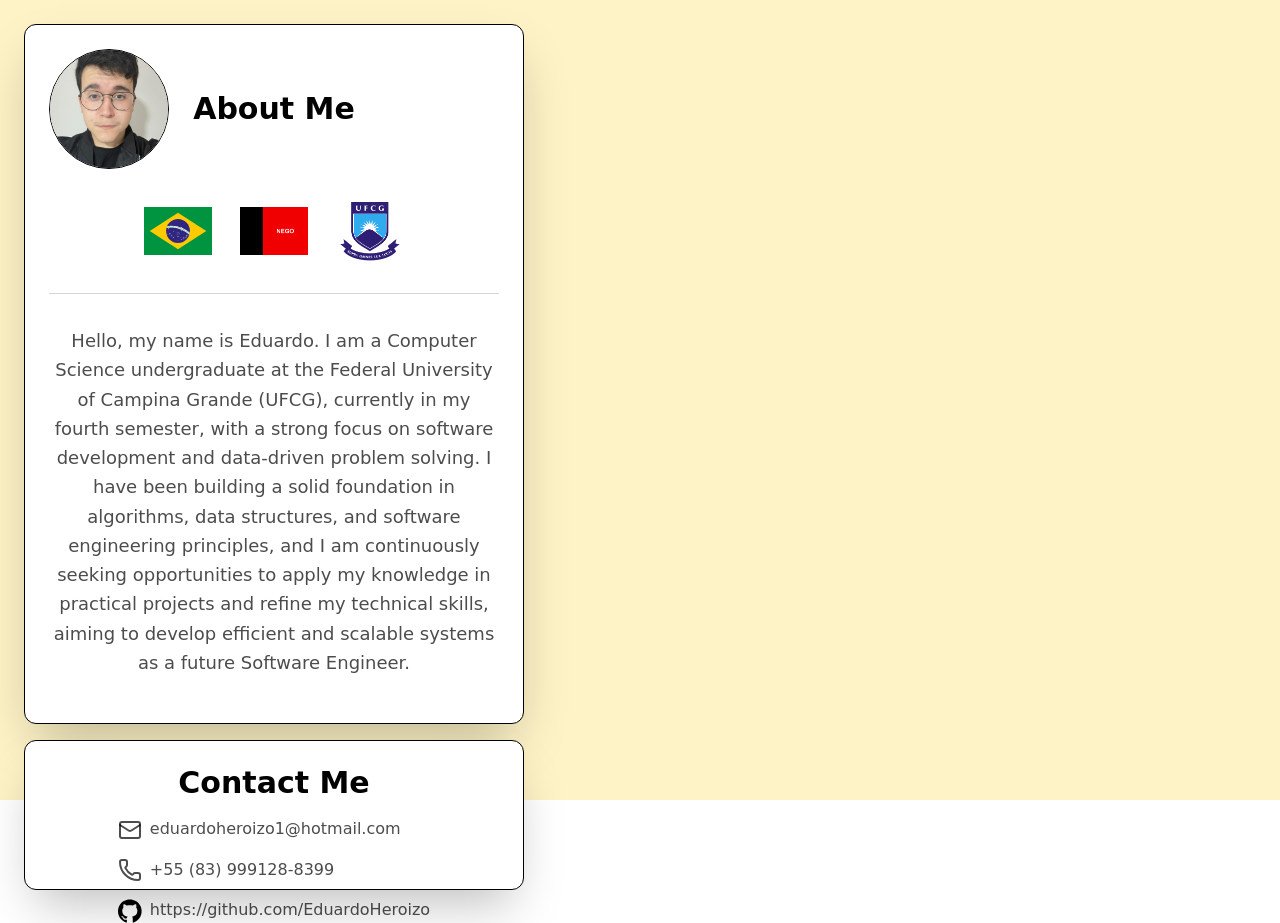
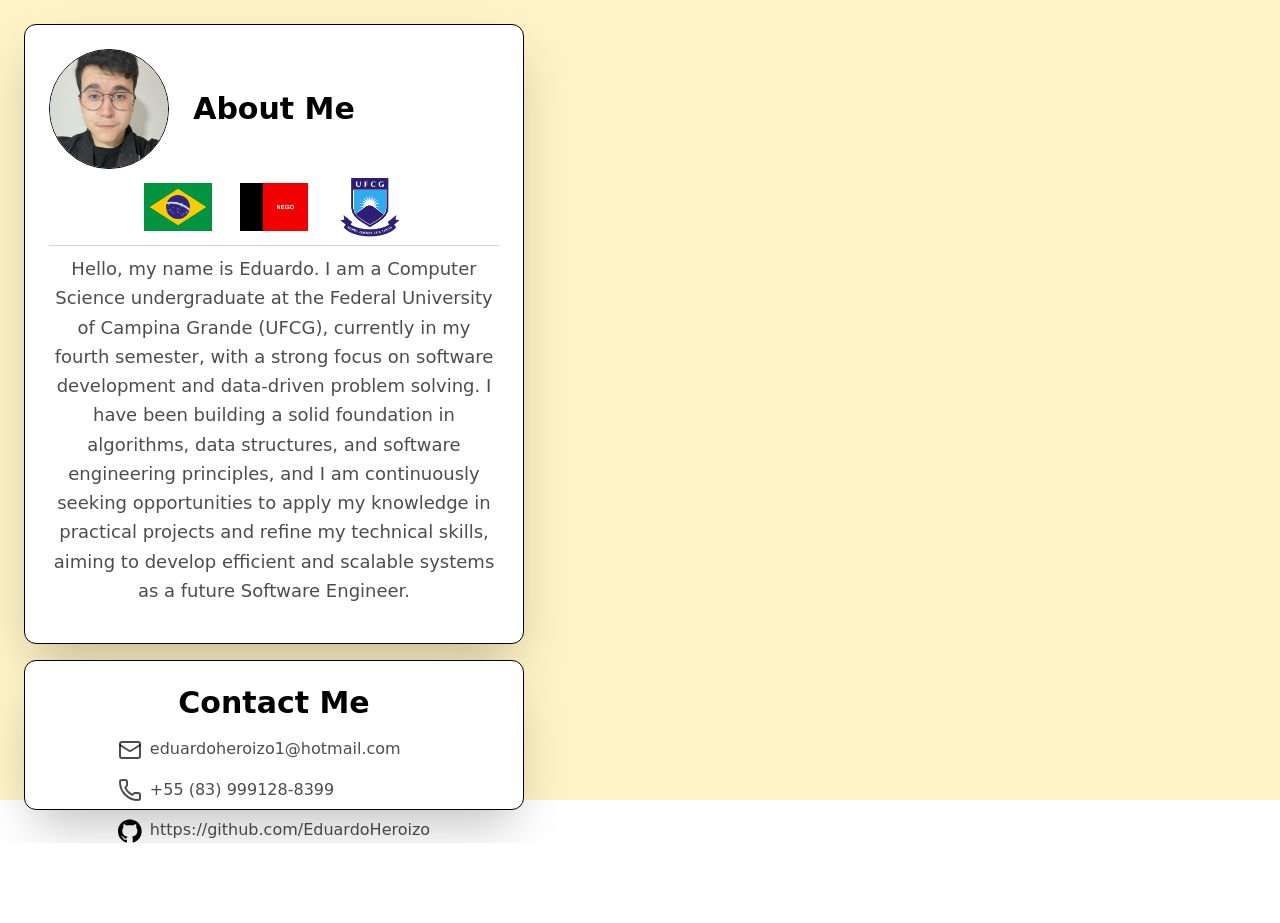
Before and after one commit to EduardoHeroizo/EduardoHeroizoSite, a React (Vite) app: page / in a window 1280 px wide. After the commit the page ends 843 px from the top, so only its background shows below. Built offline with nearby package versions, Linux system fonts and the light colour scheme.

Commit message:
feat: link github

```diff
--- a/src/components/AboutMe.jsx
+++ b/src/components/AboutMe.jsx
@@ -5,7 +5,7 @@
 
 function AboutMe() {
   return (
-    <div className="bg-white border border-black rounded-xl shadow-2xl w-[500px] min-h-[700px] p-6 flex flex-col items-center gap-y-8">
+    <div className="bg-white border border-black rounded-xl shadow-2xl w-[500px] min-h-[620px] p-6 flex flex-col items-center gap-y-2">
 
       <div className="w-full grid grid-cols-[130px_1fr_130px] items-center">
         <div className="relative justify-self-start">
--- a/src/components/ContactMe.jsx
+++ b/src/components/ContactMe.jsx
@@ -1,5 +1,5 @@
 import { Mail, Phone } from "lucide-react";
-import github from "../assets/github.svg"
+import github from "../assets/github.svg";
 
 function ContactMe() {
   return (
@@ -21,14 +21,19 @@
           +55 (83) 999128-8399
         </div>
 
-        <div className="font-comic text-black/70">
+        <a
+          href="https://github.com/EduardoHeroizo"
+          target="_blank"
+          rel="noopener noreferrer"
+          className="font-comic text-black/70 hover:underline"
+        >
           <img src={github} alt="GitHub" className="inline-block w-6 h-6 mr-2" />
           https://github.com/EduardoHeroizo
-        </div>
+        </a>
 
       </div>
     </div>
-  )
+  );
 }
 
-export default ContactMe
+export default ContactMe;
```
Also changed, not shown: src/components/Skills.jsx (added). Lines whose indentation alone changed are shown as unchanged.
